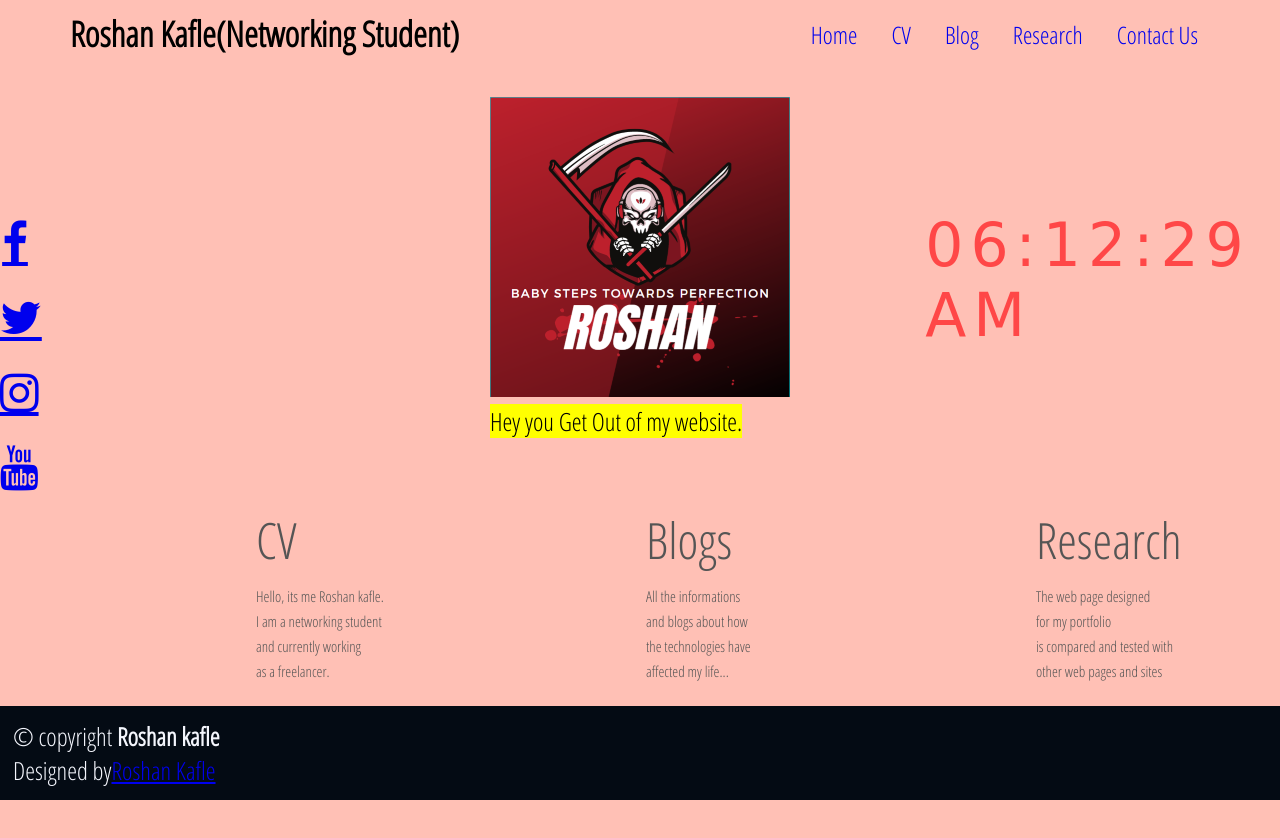
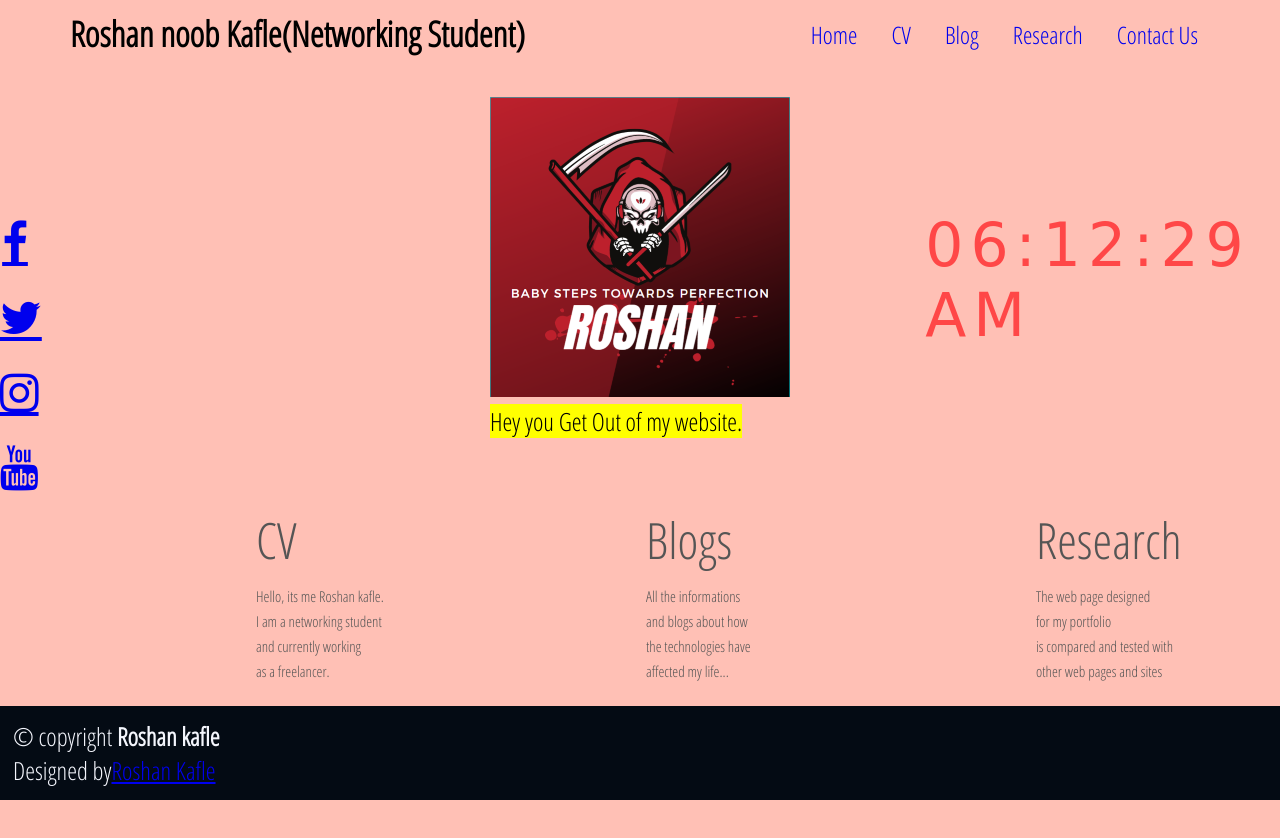
Before and after one commit to RosanKafle/Simple-portfolio-website, a plain HTML site: page index.html in a window 1280 px wide. Shown: the top 838 px of the page. Drawn offline with Linux system fonts and the light colour scheme.

Commit message:
index added

```diff
--- a/index.html
+++ b/index.html
@@ -15,7 +15,7 @@
 	<div id="start">
 		<nav>
 			<ul>
-				<li class="logo">Roshan Kafle(Networking Student)</li>
+				<li class="logo">Roshan noob Kafle(Networking Student)</li>
 				<div class="items">
 					<li><a href="index.html">Home</a></li>
 					<li><a href="Page 1.html">CV</a></li>
```
